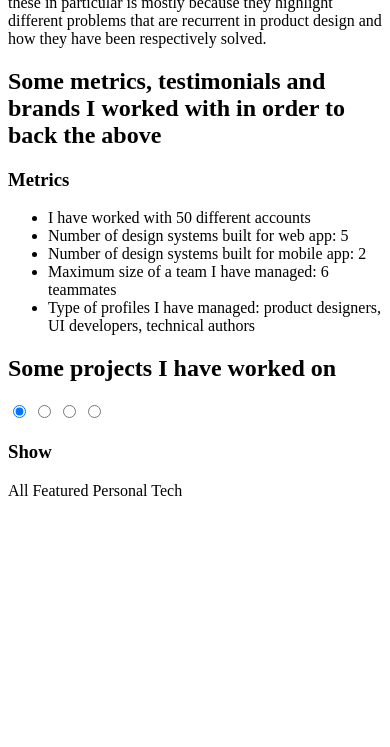
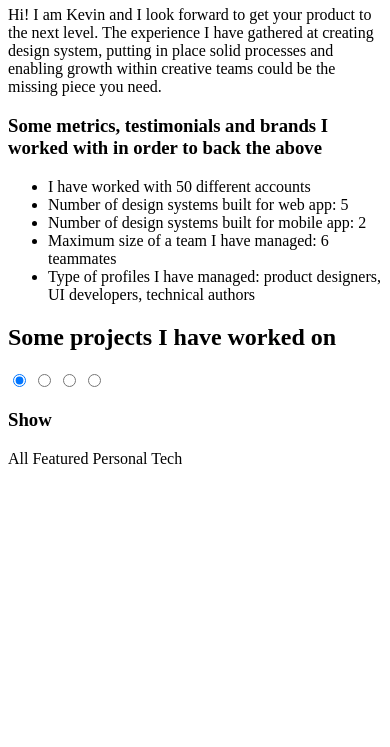
Before and after one commit to kevinliozon/portfolio-router, a plain HTML site: page pages/projects/index.html in a window 390 px wide. Shown: the part 97-844 px from the top of the page. Drawn offline with Linux system fonts and the light colour scheme.

Commit message:
Reviewed H1s and padding rules for sections

```diff
--- a/css/styles.css
+++ b/css/styles.css
@@ -17,11 +17,33 @@ html {
   text-align: center;
 }
 
+.l-content {
+  padding-top: 12rem;
+}
+
+.l-content.has-side {
+  display: flex;
+  padding: 0;
+}
+
+.c-section {
+  box-shadow: 0 0.25rem 0.25rem rgb(0 0 0 / 25%);
+  display: flex;
+  flex-wrap: wrap;
+  justify-content: space-between;
+  padding: 6rem;
+  width: 100%;
+}
+
+.l-content.has-side .c-section,
+.c-section:last-child {
+  box-shadow: none;
+}
+
 .c-jumbo {
   background: url(/assets/img/placeholder.jpg) center / cover no-repeat;
-  box-shadow: 0 0 0.5em rgb(0 0 0 / 25%);
-  margin: -12rem -6rem 0px;
-  padding: 12rem 6rem 3rem;
+  margin-top: -12rem;
+  padding-top: 12rem;
 }
 
 .c-jumbo__info {
@@ -30,17 +52,9 @@ html {
   width: 50vw;
 }
 
-.c-main,
-.c-section {
-  display: flex;
-  flex-wrap: wrap;
-  justify-content: space-between;
-  margin: 3rem 0;
-}
-
-.c-main,
-.c-section {
-  width: calc(80% + 6rem);
+.l-content.has-side .c-content {
+  flex: 0 0 80%;
+  max-width: 80%; /* For IE */
 }
 
 .c-main__h,
@@ -77,11 +91,12 @@ html {
 .l-grid {
   display: flex;
   flex-wrap: wrap;
+  padding-top: 0;
 }
 
 .c-filters,
 .c-grid {
-  padding: 12rem 0;
+  padding: 12rem 0 6rem;
 }
 
 .radio--filter {
@@ -301,21 +316,6 @@ html {
   display: none;
 }
 
-.l-content {
-  padding: 12rem 6rem;
-}
-
-.l-content.has-side {
-  display: flex;
-  padding: 0;
-}
-
-.l-content.has-side .c-content {
-  flex: 0 0 80%;
-  max-width: 80%; /* For IE */
-  padding: 12rem 6rem;
-}
-
 .l-main {
   display: flex;
   flex-direction: column;
@@ -445,18 +445,13 @@ html {
 }
 
 @media only screen and (max-width : 600px) {
-  .l-content {
-    padding: 3rem;
-  }
-
   .l-footer {
-    background: #063C72;
     height: 24rem;
     padding-bottom: 14rem;
   }
 
-  .c-main,
   .c-section {
+    padding: 2rem;
     width: 100%;
   }
 
--- a/pages/projects/index.html
+++ b/pages/projects/index.html
@@ -1,29 +1,35 @@
 <div id="content" class="l-content">
 
-<h2>Case studies</h2>
-
-<section class="c-section">
+<!--<section class="c-section">
     The following is a collection of some previous personal and client projects.
     The reason I have decided to disclose these in particular is mostly because they highlight different problems that are recurrent in product design
     and how they have been respectively solved.
-</section>
+</section>-->
 
-<section class="c-section">
-  <h2>Some metrics, testimonials and brands I worked with in order to back the above</h2>
-  <article>
-      <h3>Metrics</h3>
+<div class="c-section c-jumbo">
+  <main class="c-jumbo__info">
+    <h1 class="c-jumbo__title">Some case studies and projects</h1>
+
+    <p class="c-jumbo__desc">
+      Hi! I am Kevin and I look forward to get your product to the next level. The experience I have gathered at
+      creating design system, putting in place solid processes and enabling growth within creative teams could be the missing piece you need.
+    </p>
+
+    <div class="c-list">
+      <h3>Some metrics, testimonials and brands I worked with in order to back the above</h3>
       <ul>
-          <li>I have worked with 50 different accounts</li>
-          <li>Number of design systems built for web app: 5</li>
-          <li>Number of design systems built for mobile app: 2</li>
-          <li>Maximum size of a team I have managed: 6 teammates</li>
-          <li>Type of profiles I have managed: product designers, UI developers, technical authors</li>
+        <li class="c-list__i">I have worked with 50 different accounts</li>
+        <li class="c-list__i">Number of design systems built for web app: 5</li>
+        <li class="c-list__i">Number of design systems built for mobile app: 2</li>
+        <li class="c-list__i">Maximum size of a team I have managed: 6 teammates</li>
+        <li class="c-list__i">Type of profiles I have managed: product designers, UI developers, technical authors</li>
       </ul>
-  </article>
-</section>
+    </div>
+  </main>
+</div>
 
 
-<main class="l-grid">
+<main class="c-section l-grid">
   <h2>Some projects I have worked on</h2>
 
   <input id="radio-all" class="radio--filter" type="radio" name="content-filter" checked="checked">
@@ -180,9 +186,13 @@
     </article>
 </section>
 -->
+
+<!--
+TO POPULATE A MODAL WITH A PROJECT'S CONTENT
 <section>
-    <!--<div id="project2"></div>-->
+  <div id="project2"></div>
 </section>
+-->
 
 <!--<a class="nav__link" href='/'>Go Back to Index</a>
 <a class="nav__link" href="/projects/project1">Project 1</a>-->
```
Also changed, not shown: css/themes.css (+8 -0 lines), index.html (+5 -6 lines), pages/home/index.html (+2 -2 lines), css/styles.min.css, css/themes.min.css.
